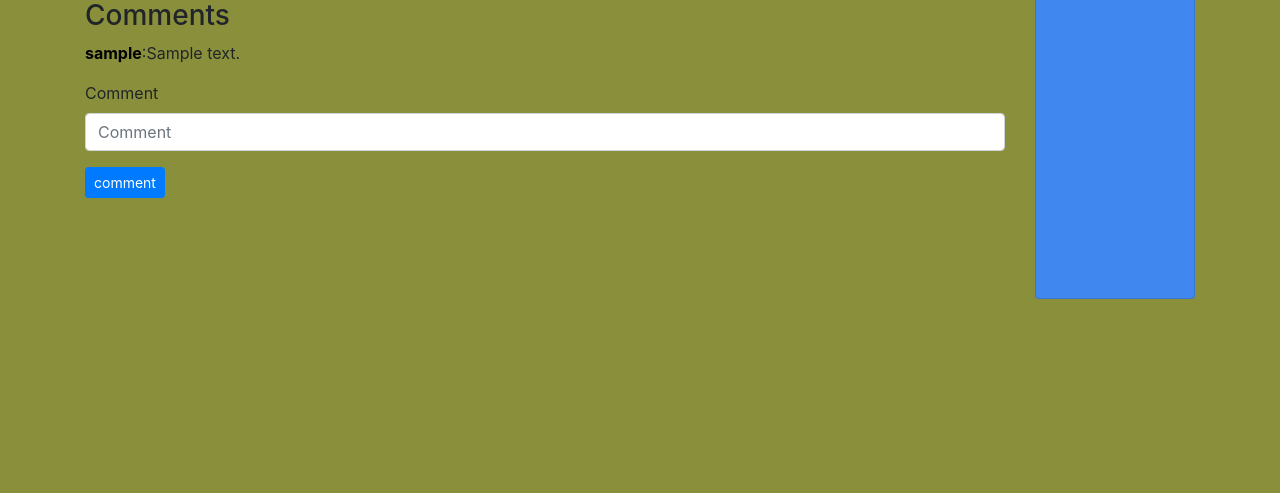
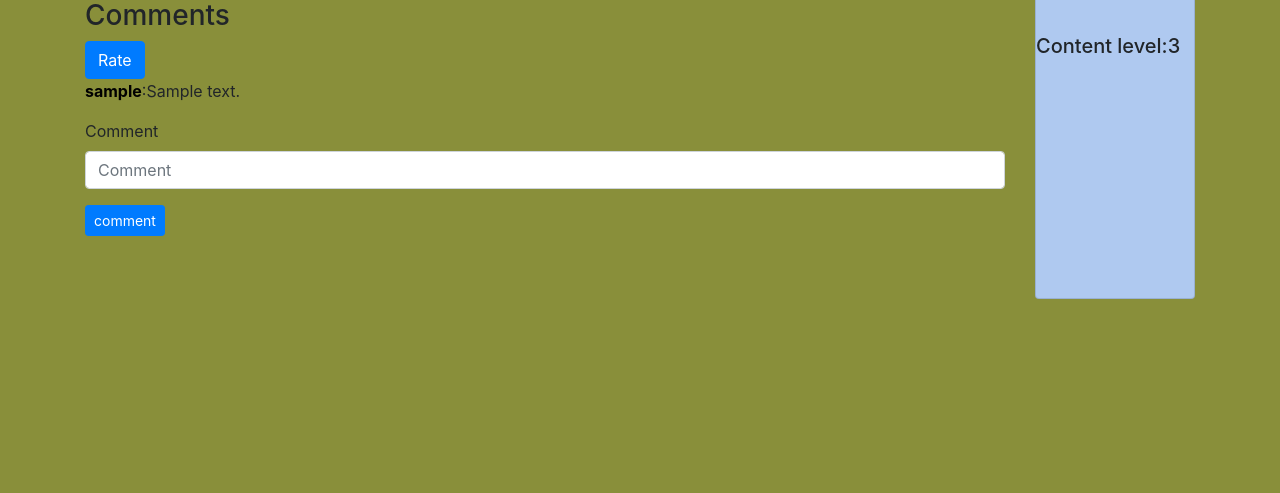
Before and after one commit to Jeffmusa/awwardIT, a Django app: page /review/1 in a window 1280 px wide. Shown: the part 307-800 px from the top of the page. Run offline with Django 3.2, Linux system fonts and the light colour scheme; a user stored in the database is signed in; tables that the repository leaves empty hold one stand-in row (values such as "Sample post"); grey boxes marked "Sample" are stand-in pictures; some libraries are stand-ins or nearby versions.

Commit message:
am almost there

```diff
--- a/awward/models.py
+++ b/awward/models.py
@@ -63,6 +63,12 @@ class Rates(models.Model):
     user = models.ForeignKey(User,on_delete=models.CASCADE)
     post =  models.ForeignKey(Projects,on_delete=models.CASCADE,related_name='likes')
     design = models.IntegerField(validators=[MinValueValidator(1),MaxValueValidator(10)])
-    usability = models.IntegerField(validators=[MinValueValidator(1),MaxValueValidator(10)])
+    usability = models.IntegerField(validators=[MinValueValidator(1),MaxValueValidator(10)],null=True)
     creativity = models.IntegerField(validators=[MinValueValidator(1),MaxValueValidator(10)])
     content = models.IntegerField(validators=[MinValueValidator(1),MaxValueValidator(10)])
+
+    def save_rate(self):
+            self.save()
+
+    def delete_rate(self):
+        self.delete()
--- a/awward/templates/review.html
+++ b/awward/templates/review.html
@@ -4,24 +4,51 @@
 <div class="container">
 
     <div class="row" style="margin-top:10px;">
-        <div class="col-md-10"><img src="{{post.screenshot.url}}" class="img-responsive" width="800" height="500" id="img" >
-           <h3>Comments</h3>
-            {% for comm in post.comments.all %}
+        <div class="col-md-10"><img src="{{project.screenshot.url}}" class="img-responsive" width="800" height="500" id="img" >
+            <div class="collapse" id="collapseExample">
+                    <div class="card card-body">
+                          <form action="" method="project" enctype="multipart/form-data">
+                              {%csrf_token%}
 
-                <p><strong><a href="/profiles/{{post.user.id}}" style="color:black">{{ comm.user.username }}</a></strong>:{{comm.comment}} </p>
+                              {% bootstrap_form rate %}
+
+                              <button class='btn btn-primary' type='submit' >rate</button>
+                            </form>
+                    </div>
+                  </div>
+
+            <h3>Comments</h3>
+            <button class="btn btn-primary" type="button" data-toggle="collapse" data-target="#collapseExample" aria-expanded="false" aria-controls="collapseExample">
+                        Rate
+                      </button>
+                      {% for comm in project.comments.all %}
+
+                <p><strong><a href="/profiles/{{project.user.id}}" style="color:black">{{ comm.user.username }}</a></strong>:{{comm.comment}} </p>
                 {% endfor %}
 
-            <form id='comment' action="/comment/{{post.id}}" method="post" enctype="multipart/form-data">
+            <form id='comment' action="/comment/{{project.id}}" method="post" enctype="multipart/form-data">
                 {%csrf_token%}
                 {% bootstrap_form comment_form %}
                 <input type="submit" class="btn btn-primary btn-sm" value="comment">
             </form>
+
+
+                </p>
+
+
+
+
         </div>
         <div class="col-md-2" >
-    <div class="card" id="card" style="height:500px;background-color:rgb(65, 135, 240)">
-<h3 class="text-center">Rating</h3>
-<h5>Usability:</h5>
-<h5>UI:</h5>
+    <div class="card" id="card" style="height:500px;background-color:rgb(175, 201, 240)">
+<h3 class="text-center">RATING</h3>
+<h5>Usability level:5</h5>
+<br>
+<h5>Design level:10</h5>
+<br>
+<h5>Creativity level:9</h5>
+<br>
+<h5>Content level:3</h5>
 
     </div>
         </div>
--- a/awward/views.py
+++ b/awward/views.py
@@ -169,32 +169,83 @@ def comment(request,id):
             comment.user = request.user
             comment.project = upload
             comment.save()
-            print(comment)
+
         return redirect('/')
     return redirect('/')
 
 def rate_project(request,id):
         post = Projects.objects.get(id=id)
-        vote = Votes()
+        likes = Rates.objects.filter(post=post)
+        design = []
+        usability = []
+        creativity = []
+        content = []
+        for x in likes:
+                design.append(x.design)
+                usability.append(x.usability)
+                creativity.append(x.creativity)
+                content.append(x.content)
+        des = (sum(usability)/len(usability))
+        usa = (sum(creativity)/len(creativity))
+        crea = (sum(design)/len(design))
+        cont = (sum(content)/len(content))
+        print (des)
+
+        rate = Votes()
         if request.method == 'POST':
 
-                vote_form = Votes(request.POST)
-                if vote_form.is_valid():
+                rate = Votes(request.POST)
+                if rate.is_valid():
 
-                        design = vote_form.cleaned_data['design']
-                        usability = vote_form.cleaned_data['usability']
-                        content = vote_form.cleaned_data['content']
-                        creativity = vote_form.cleaned_data['creativity']
+                        design = rate.cleaned_data['design']
+                        usability = rate.cleaned_data['usability']
+                        content = rate.cleaned_data['content']
+                        creativity = rate.cleaned_data['creativity']
                         rating = Rates(design=design,usability=usability,
                                         content=content,creativity=creativity,
                                         user=request.user,post=post)
                         rating.save()
                         return redirect('/')
-        return render(request,'home.html',{"post":post,"vote":vote})
+        return render(request,'review.html',{"post":post,"des":des,"usa":usa,"cont":cont,"crea":crea, "rate":rate})
+
+
 
 @login_required(login_url='/accounts/login/')
 def review(request,id):
-    comment_form = CommentForm()
-    profile = Profile.objects.filter(user_id=id)
-    post = Projects.objects.get(id=id)
-    return render(request,'review.html',{"profile":profile,"post":post,"comment_form":comment_form})
+        comment_form = CommentForm()
+        project = Projects.objects.get(id=id)
+        post = Projects.objects.get(id=id)
+        likes = Rates.objects.filter(post=post)
+        design = []
+        usability = []
+        creativity = []
+        content = []
+        for x in likes:
+                design.append(x.design)
+                usability.append(x.usability)
+                creativity.append(x.creativity)
+                content.append(x.content)
+        des = (sum(usability)*len(usability))
+        usa = (sum(creativity)*len(creativity))
+        crea = (sum(design)*len(design))
+        cont = (sum(content)*len(content))
+        # print (des)
+        rate = Votes()
+        if request.method == 'POST':
+
+                rate = Votes(request.POST)
+                if rate.is_valid():
+
+                        design = rate.cleaned_data['design']
+                        usability = rate.cleaned_data['usability']
+                        content = rate.cleaned_data['content']
+                        creativity = rate.cleaned_data['creativity']
+                        rating = Rates(design=design,usability=usability,
+                                        content=content,creativity=creativity,
+                                        user=request.user,post=post)
+                        rating.save()
+                        return redirect('/')
+        rate = Votes()
+        profile = Profile.objects.filter(user_id=id)
+
+        return render(request,'review.html',{"profile":profile,"project":project, "rate":rate,"comment_form":comment_form,"des":des,"usa":usa,"cont":cont,"crea":crea})
```
Also changed, not shown: awward/tests.py (+10 -0 lines), awward/migrations/0008_auto_20181015_2015.py (added).
